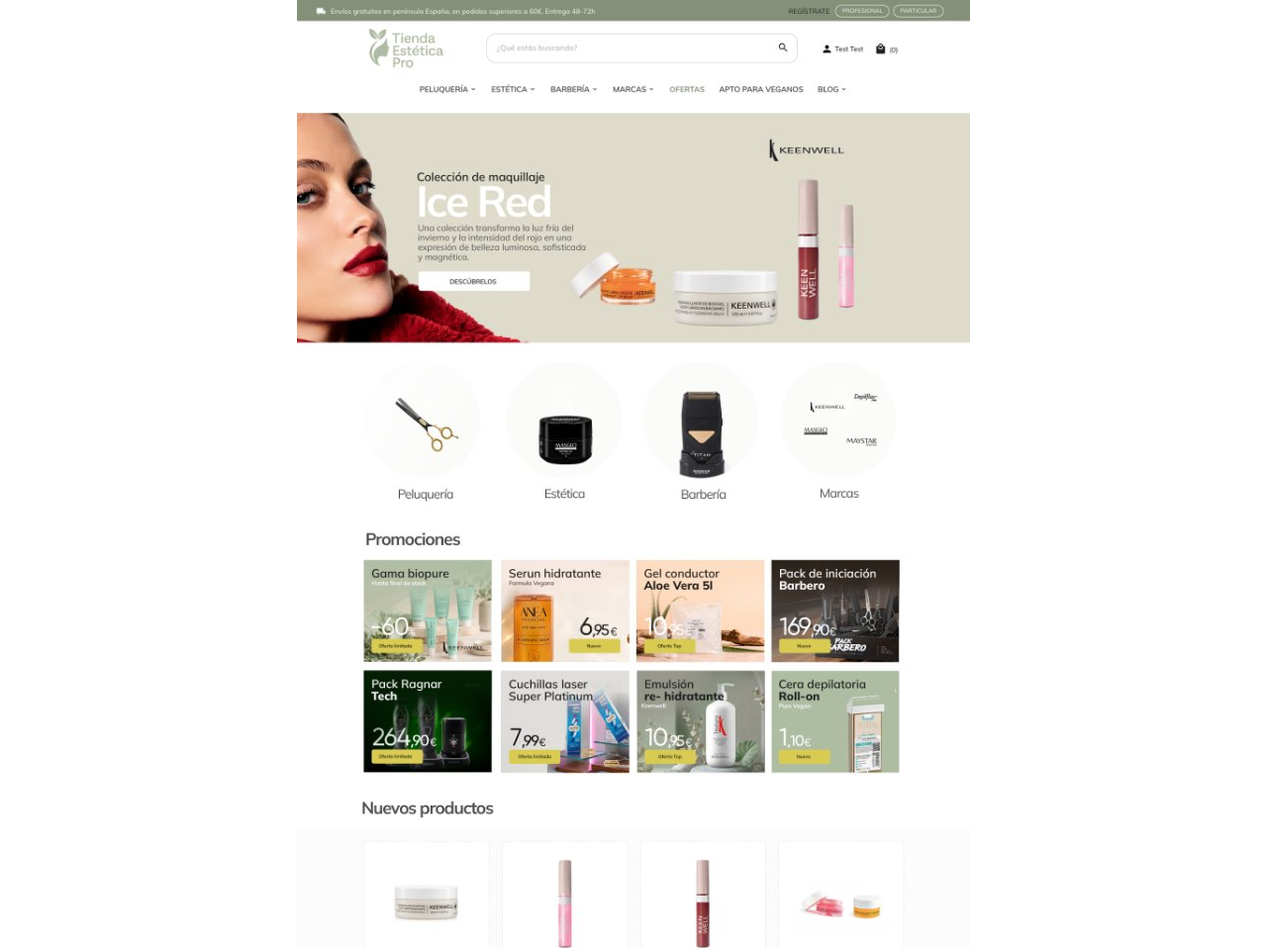
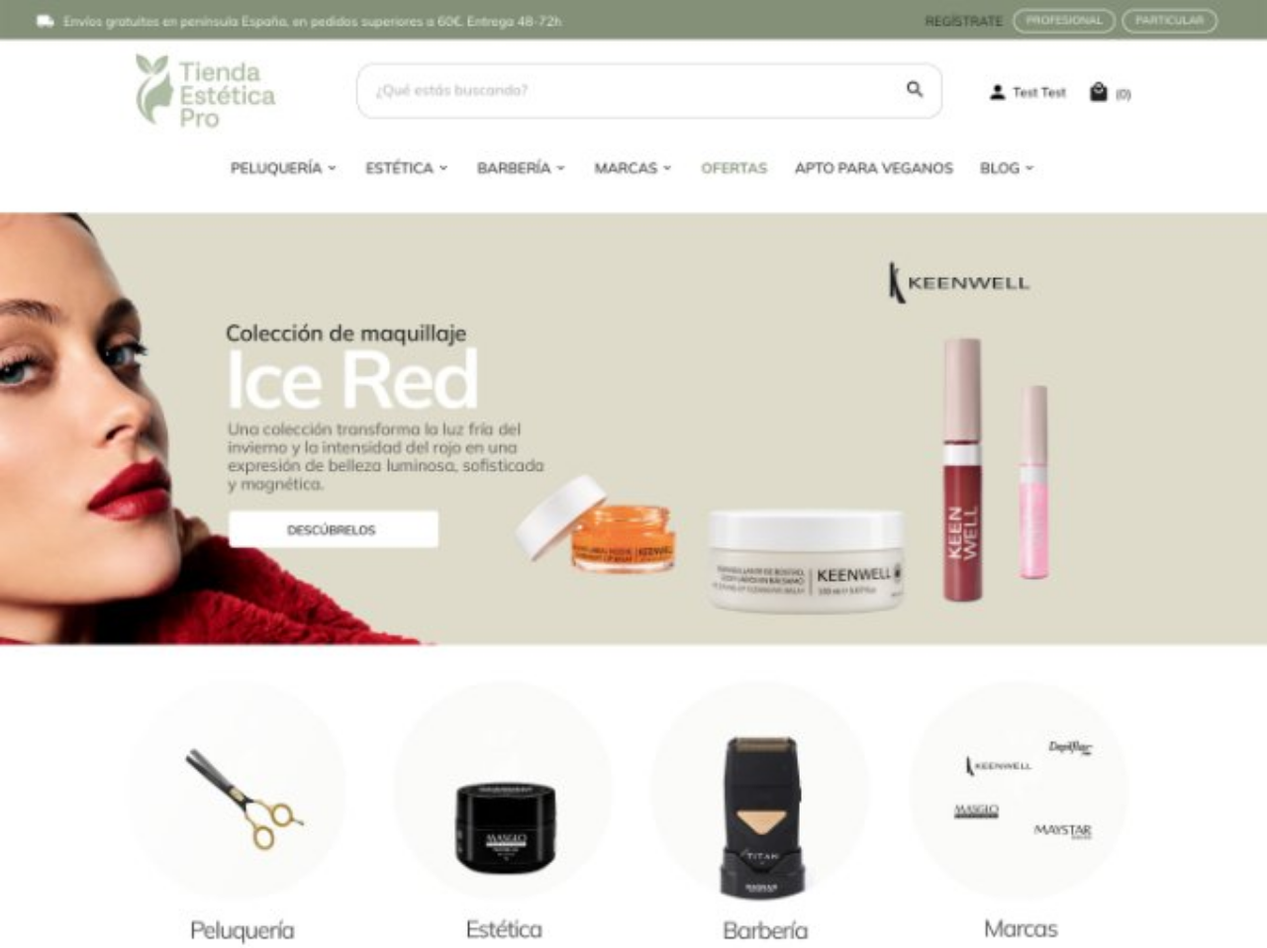
Before and after one commit to davidmmendez-code/module, a plain HTML site: page maqueta/index.html in a window 1280 px wide. Shown: the top 958 px of the page at 99% size. Drawn offline with Linux system fonts and the light colour scheme.

Commit message:
Use high-resolution reference screenshot
Co-Authored-By: Claude Haiku 5.5 <noreply@anthropic.com>
Claude-Session: https://claude.ai/code/session_017JB9QCf9WjjctJjCW1TXkq

```diff
--- a/maqueta/index.html
+++ b/maqueta/index.html
@@ -6,7 +6,7 @@
 <title>Maqueta home - Tienda Estética Pro</title>
 <style>
 html,body{margin:0;background:#fff}
-img{display:block;width:100%;max-width:680px;height:auto;margin:0 auto}
+img{display:block;width:100%;max-width:1280px;height:auto;margin:0 auto}
 </style>
 </head>
 <body>
```
